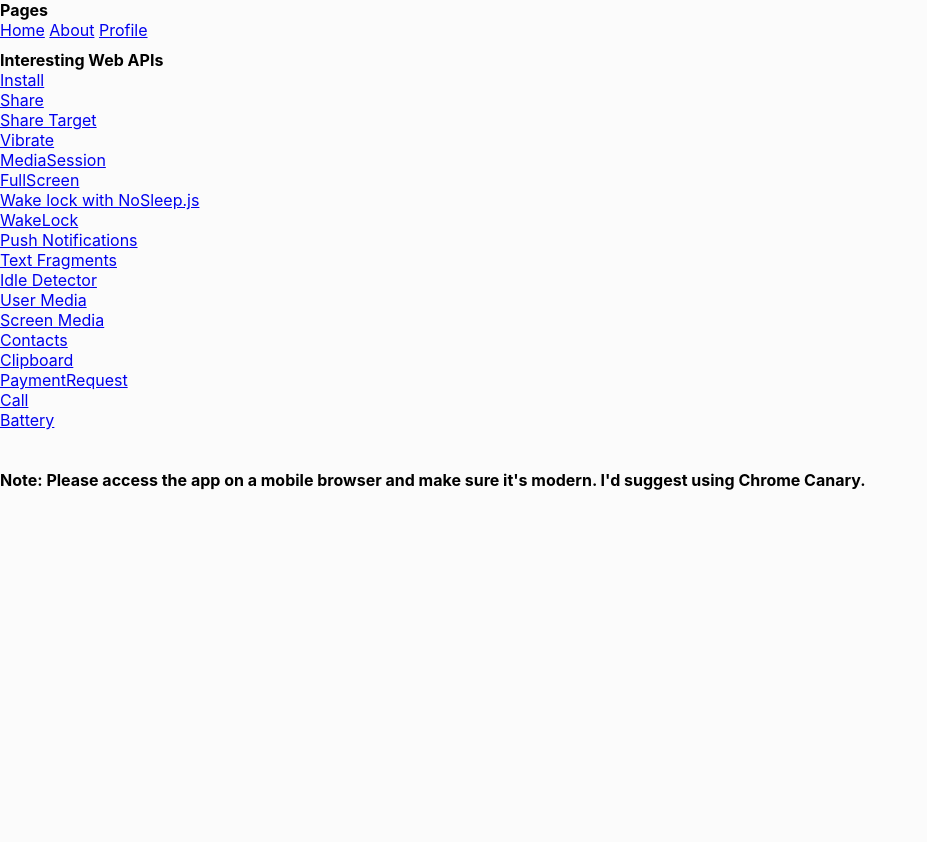
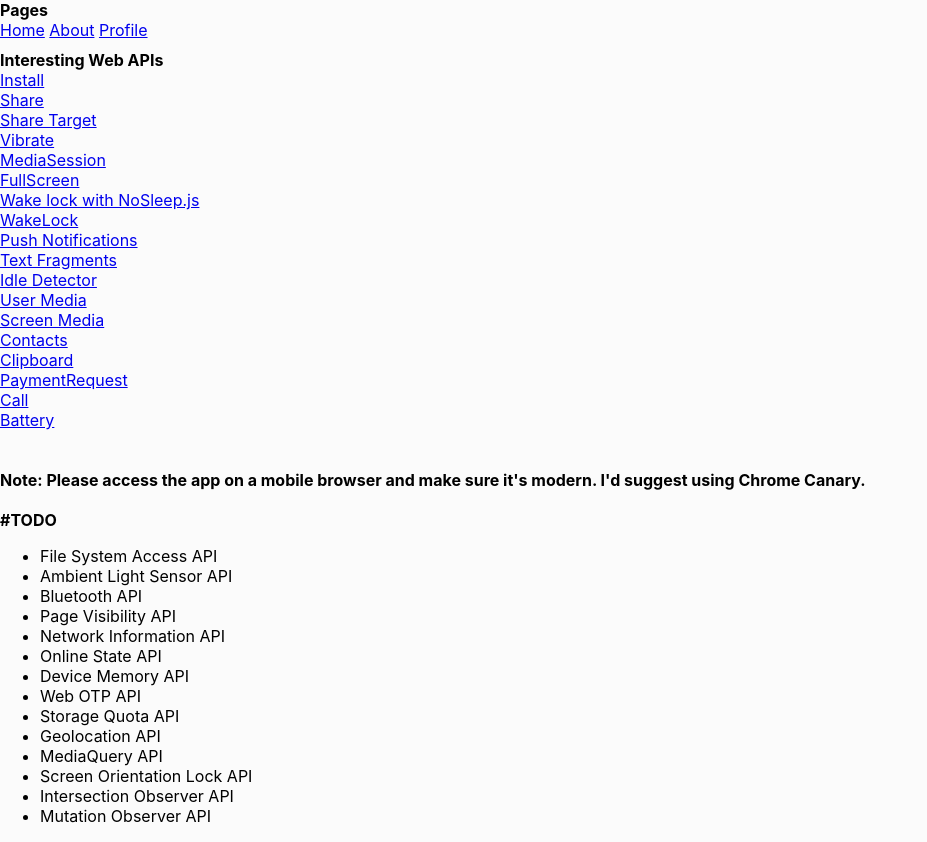
Before and after one commit to yTakkar/modern-web-apis, a React (Create React App) app: page / in a window 1280 px wide. Shown: the whole page, without its empty margins (0-927 px from the left). Before the commit the page ends 800 px from the top, so only its background shows below. Built offline with nearby package versions, Linux system fonts and the light colour scheme.

Commit message:
feat: deploy todo changes

```diff
--- a/src/pages/others/Home.jsx
+++ b/src/pages/others/Home.jsx
@@ -11,6 +11,27 @@ const Home = props => {
       <div>
         <b>Note: Please access the app on a mobile browser and make sure it's modern. I'd suggest using Chrome Canary.</b>
       </div>
+
+      <br/>
+      <div>
+        <h4>#TODO</h4>
+        <ul>
+          <li>File System Access API</li>
+          <li>Ambient Light Sensor API</li>
+          <li>Bluetooth API</li>
+          <li>Page Visibility API</li>
+          <li>Network Information API </li>
+          <li>Online State API</li>
+          <li>Device Memory API</li>
+          <li>Web OTP API</li>
+          <li>Storage Quota API</li>
+          <li>Geolocation API</li>
+          <li>MediaQuery API</li>
+          <li>Screen Orientation Lock API</li>
+          <li>Intersection Observer API</li>
+          <li>Mutation Observer API</li>
+        </ul>
+      </div>
     </div>
   )
 }
```
Also changed, not shown: 1 other file (tests, documents, lock files or other folders).
